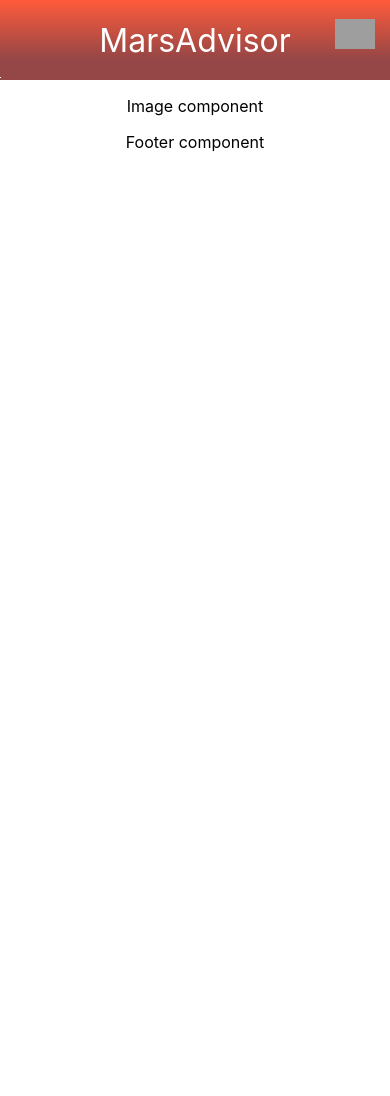
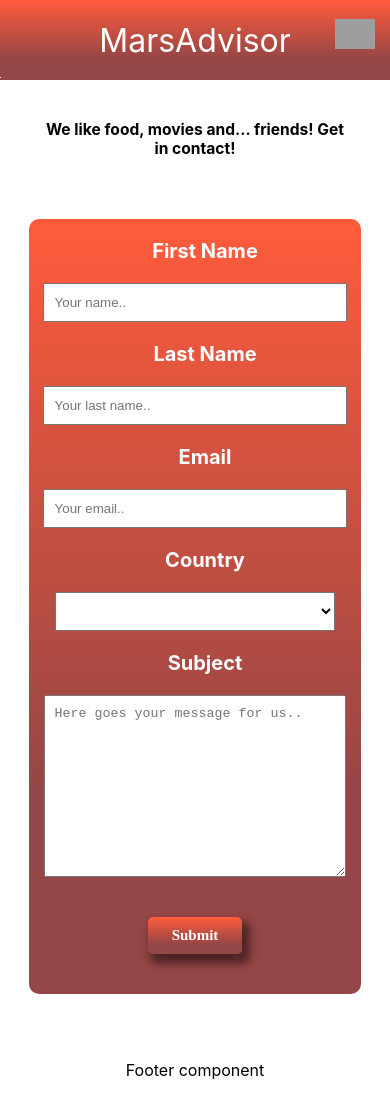
Before and after one commit to Guillaume-Cojan/MarsAdvisor-Hackathon, a React (Create React App) app: page /contact in a window 390 px wide. Before the commit the page ends 844 px from the top, so only its background shows below. Built offline with nearby package versions, Linux system fonts and the light colour scheme; no server answers; grey boxes are pictures that could not be loaded.

Commit message:
add contact

```diff
--- a/src/App.js
+++ b/src/App.js
@@ -8,6 +8,7 @@ import Favorites from "./components/Favorites";
 import Footer from "./components/Footer/Footer";
 import Home from "./components/Home";
 import About from "./components/About/About";
+import Contact from "./components/Contact/Contact";
 import { library } from "@fortawesome/fontawesome-svg-core";
 import { fab } from "@fortawesome/free-brands-svg-icons";
 import { faCheckSquare } from "@fortawesome/free-solid-svg-icons";
@@ -33,6 +34,7 @@ function App() {
       <Navbar />
       <Switch>
         <Route path="/about" component={About} />
+        <Route path="/contact" component={Contact} />
         <Route exact path="/">
           <Home />
         </Route>
@@ -45,7 +47,6 @@ function App() {
         <Route path="/favorites">
           <Favorites />
         </Route>
-        <Route path="/about" component={About} />
       </Switch>
       <Footer />
     </div>
--- /dev/null
+++ b/src/components/Contact/Contact.css
@@ -0,0 +1,141 @@
+.form-container {
+  display: flex;
+  justify-content: center;
+  flex-direction: column;
+  align-items: center;
+}
+.contact-us {
+  margin: 30px 0 50px 0;
+  width: 50%;
+}
+.claim {
+  font-size: 1.2em;
+}
+
+form {
+  display: flex;
+  justify-content: center;
+  align-items: center;
+  flex-direction: column;
+  color: white;
+  padding: 10px;
+  width: 50%;
+  border-radius: 10px;
+  background-color: #ff5b3b;
+  background-image: linear-gradient(180deg, #ff5b3b 0%, #954646 74%);
+  margin-bottom: 50px;
+}
+
+input {
+  width: 90%;
+  padding: 10px;
+  margin: 10px;
+}
+
+label {
+  text-align: center;
+  margin: auto;
+  font-weight: bold;
+  width: 100%;
+  padding: 10px;
+}
+
+textarea {
+  margin: auto;
+  width: 90%;
+  height: 10rem;
+  margin: 10px 0;
+  color: black;
+  padding: 10px;
+}
+
+.select {
+  border-radius: 0px;
+  color: #001024;
+  margin: auto;
+  margin: 10px 0;
+  width: 90%;
+  padding: 10px 0;
+}
+
+.submit {
+  border-radius: 40px;
+  margin: 30px 0;
+  font-size: 15px;
+  font-family: Montserrat;
+  color: white;
+  font-weight: bold;
+  padding: 10px;
+  width: 180px;
+  font-weight: bold;
+  background-color: #ff5b3b;
+  background-image: linear-gradient(180deg, #ff5b3b 0%, #954646 74%);
+
+  box-shadow: 5px 7px 8px 3px rgba(0, 0, 0, 0.48);
+  border: none;
+}
+.submit:hover {
+  background-color: var(--hover-gradient1);
+  background-image: linear-gradient(
+    180deg,
+    var(--hover-gradient1) 0%,
+    var(--hover-gradient2) 100%
+  );
+
+  box-shadow: 5px 7px 8px 3px rgba(0, 0, 0, 0.48);
+  border: none;
+}
+
+@media only screen and (max-width: 600px) {
+  .form-container {
+    display: flex;
+    justify-content: center;
+  }
+  .contact-us {
+    font-size: 13px;
+    margin: 30px 0 50px 0;
+    width: 80%;
+  }
+
+  form {
+    color: white;
+    padding: 10px;
+    width: 80%;
+    border-radius: 10px;
+    background-color: var(--main-color);
+    margin-bottom: 50px;
+  }
+
+  input {
+    width: 90%;
+    padding: 10px;
+    margin: 10px 0;
+  }
+
+  label {
+    font-size: 20px;
+    font-weight: bold;
+    width: 100%;
+    padding: 10px;
+  }
+
+  textarea {
+    width: 90%;
+    height: 10rem;
+    margin: 10px 0;
+    color: black;
+    padding: 10px;
+  }
+
+  select {
+    margin: 10px 0;
+    width: 90%;
+    padding: 10px;
+  }
+
+  .submit {
+    width: 30%;
+    background-color: var(--accent-color);
+    border-radius: 5px;
+  }
+}
--- /dev/null
+++ b/src/components/Contact/Contact.js
@@ -0,0 +1,74 @@
+import "./Contact.css";
+
+import { useState } from "react";
+
+const Contact = () => {
+  const [isSubmitted, setIsSubmitted] = useState(false);
+
+  function handleSubmit() {
+    setIsSubmitted(true);
+  }
+
+  return (
+    <div className="form-container">
+      {isSubmitted ? (
+        <h1 className="claim">Thanks for contacting us!</h1>
+      ) : (
+        <div></div>
+      )}
+
+      <div className="contact-us">
+        <h1 className="claim">
+          We like food, movies and... friends! Get in contact!
+        </h1>
+      </div>
+
+      <form>
+        <label for="fname">First Name</label>
+        <input
+          type="text"
+          id="fname"
+          name="firstname"
+          placeholder="Your name.."
+        ></input>
+
+        <label for="lname">Last Name</label>
+        <input
+          type="text"
+          id="lname"
+          name="lastname"
+          placeholder="Your last name.."
+        ></input>
+
+        <label for="email">Email</label>
+        <input
+          type="text"
+          id="email"
+          name="email"
+          placeholder="Your email.."
+        ></input>
+
+        <label for="country">Country</label>
+        <select>
+          <option value="Earth"></option>
+          <option value="Pluto"></option>
+        </select>
+        <label for="subject">Subject</label>
+        <textarea
+          id="subject"
+          name="subject"
+          placeholder="Here goes your message for us.."
+        ></textarea>
+
+        <input
+          className="submit"
+          type="submit"
+          value="Submit"
+          onClick={handleSubmit}
+        ></input>
+      </form>
+    </div>
+  );
+};
+
+export default Contact;
```
